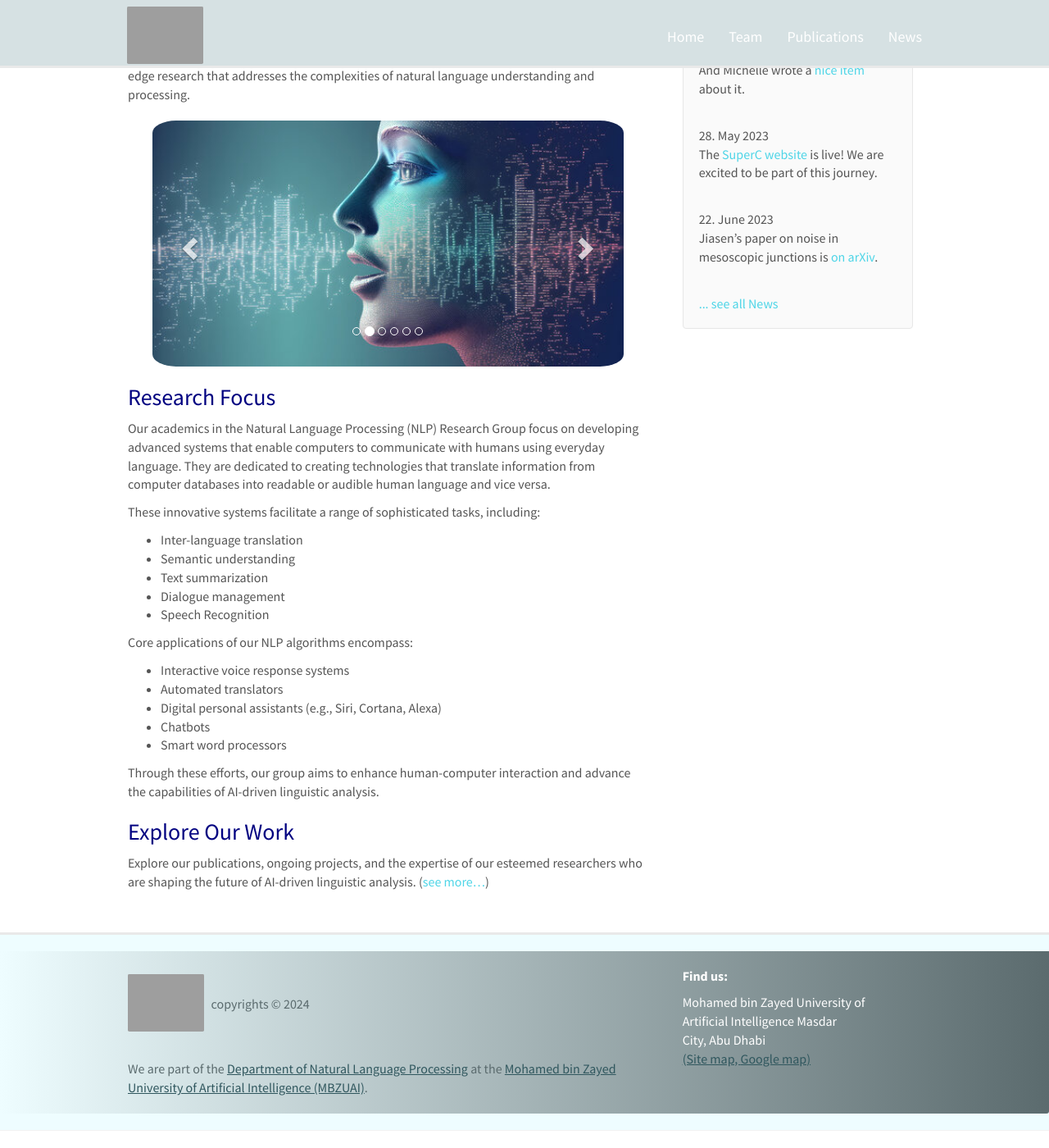
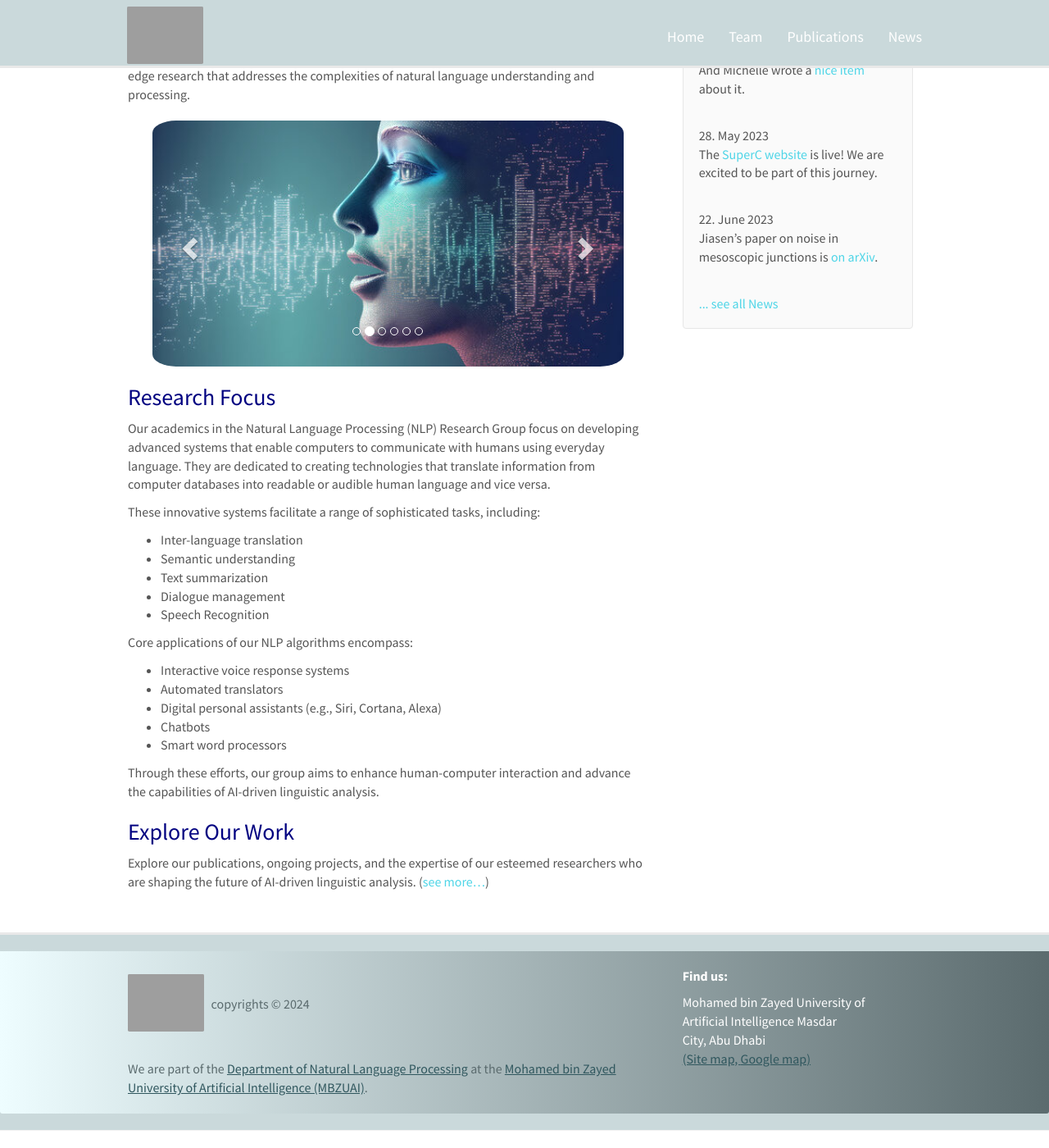
Before and after one commit to RamzaBasharat/MBZUAI, a Jekyll site: the page built from _pages/home.md, in a window 1280 px wide and 1400 px high, scrolled down 136 px. Shown: the whole window at 82% size. Built offline with Jekyll 4.4.1, drawn with Linux system fonts in a browser that asks for light colours; nearby versions of some CDN libraries.

Commit message:
updating styles

```diff
--- a/css/main.scss
+++ b/css/main.scss
@@ -205,7 +205,8 @@ color:#99a7b2;
 
 .navbar-default {
 //     background: linear-gradient(to right, #EEFDFF, #5B6B6E);
-    background-color: #d6e1e3;
+//     background-color: #d6e1e3;
+    background-color: #cad9db;
     border: none;
     border-bottom: 3px solid #E9E9E9;
     padding: 20px 0px 10px 0px;
@@ -257,7 +258,7 @@ color:#99a7b2;
 
 #footer {
     margin-top:15px;
-    background-color: #EEFDFF;
+    background-color: #cad9db;
     color: #fff;
     padding: 20px 0;
     border:none;
```
